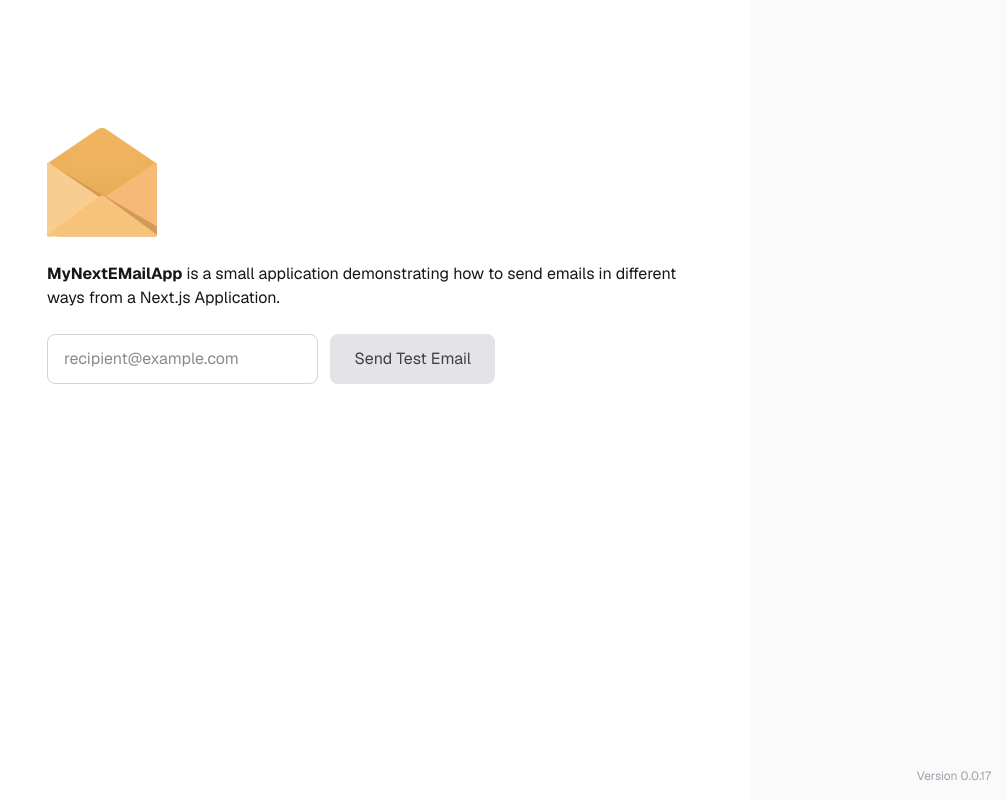
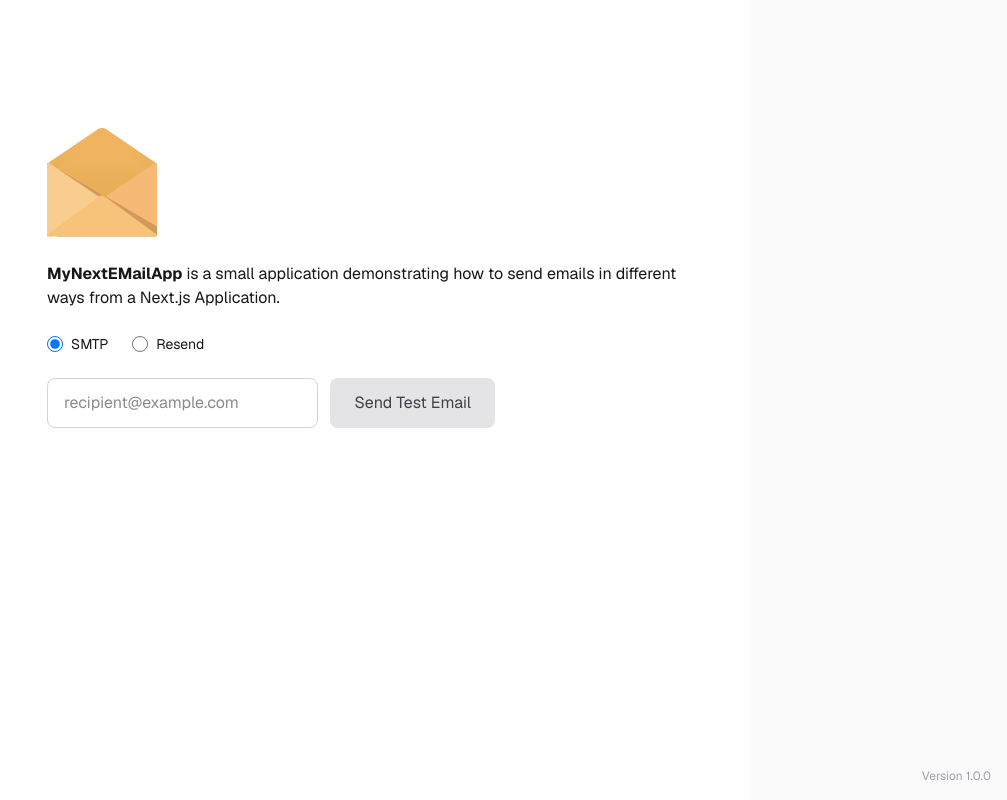
Before and after one commit to uhwgmxorg/MyNextEMailApp, a Next.js app: page / in a window 1280 px wide. Shown: the whole page, without its empty margins (273-1280 px from the left). Built offline with nearby package versions, Linux system fonts and the light colour scheme.

Commit message:
feat: implement email sending via Resend API and update SMTP functionality

```diff
--- a/app/api/send-email/route.ts
+++ b/app/api/send-email/route.ts
@@ -1,9 +1,9 @@
 import { NextRequest, NextResponse } from "next/server";
-import { sendEmailViaSMTP } from "@/lib/email-smtp";
+import { sendEmail, EmailProvider } from "@/lib/email-send";
 
 export async function POST(request: NextRequest) {
   try {
-    const { to, subject, text, html } = await request.json();
+    const { to, subject, text, html, provider } = await request.json();
 
     // Validate input
     if (!to || !subject) {
@@ -13,8 +13,17 @@ export async function POST(request: NextRequest) {
       );
     }
 
+    // Default to smtp if provider not specified
+    const emailProvider: EmailProvider = provider || "smtp";
+
     // Send email
-    const result = await sendEmailViaSMTP({ to, subject, text, html });
+    const result = await sendEmail({
+      to,
+      subject,
+      text,
+      html,
+      provider: emailProvider,
+    });
 
     if (result.success) {
       return NextResponse.json({
--- a/app/page.tsx
+++ b/app/page.tsx
@@ -9,6 +9,7 @@ export default function Home() {
   const [sending, setSending] = useState(false);
   const [message, setMessage] = useState("");
   const [recipientEmail, setRecipientEmail] = useState("");
+  const [provider, setProvider] = useState<"smtp" | "resend">("smtp");
 
   console.log("[DEBUG] Version:", APP_VERSION);
   console.log("[DEBUG] BasePath:", basePath);
@@ -34,6 +35,7 @@ export default function Home() {
           subject: "Test Email from MyNextEMailApp",
           text: "This is a test email sent via SMTP",
           html: "<h1>Test Email</h1><p>This is a test email sent via SMTP</p>",
+          provider: provider,
         }),
       });
 
@@ -67,6 +69,30 @@ export default function Home() {
           application demonstrating how to send emails in different ways from a
           Next.js Application.
         </h4>
+        <div className="flex gap-6 items-center">
+          <label className="flex items-center gap-2 cursor-pointer">
+            <input
+              type="radio"
+              value="smtp"
+              checked={provider === "smtp"}
+              onChange={(e) => setProvider(e.target.value as "smtp" | "resend")}
+              disabled={sending}
+              className="w-4 h-4 cursor-pointer"
+            />
+            <span className="text-sm">SMTP</span>
+          </label>
+          <label className="flex items-center gap-2 cursor-pointer">
+            <input
+              type="radio"
+              value="resend"
+              checked={provider === "resend"}
+              onChange={(e) => setProvider(e.target.value as "smtp" | "resend")}
+              disabled={sending}
+              className="w-4 h-4 cursor-pointer"
+            />
+            <span className="text-sm">Resend</span>
+          </label>
+        </div>
         <div className="flex gap-3 w-full max-w-md">
           <input
             type="email"
--- /dev/null
+++ b/lib/email-resend.ts
@@ -0,0 +1,51 @@
+import { Resend } from "resend";
+
+interface SendEmailOptions {
+  to: string;
+  subject: string;
+  text?: string;
+  html?: string;
+}
+
+/**
+ * Send email via Resend API using credentials from .env
+ */
+export async function sendEmailViaResend({
+  to,
+  subject,
+  text,
+  html,
+}: SendEmailOptions): Promise<{
+  success: boolean;
+  messageId?: string;
+  error?: string;
+}> {
+  try {
+    const resend = new Resend(process.env.RESEND_API_KEY);
+
+    console.log("[Resend] Sending email to:", to);
+    console.log("[Resend] From:", process.env.RESEND_FROM);
+
+    const { data, error } = await resend.emails.send({
+      from: process.env.RESEND_FROM || "onboarding@resend.dev",
+      to,
+      subject,
+      text,
+      html,
+    });
+
+    if (error) {
+      console.error("[Resend] Error:", error);
+      return { success: false, error: error.message };
+    }
+
+    console.log("[Resend] Email sent successfully:", data?.id);
+    return { success: true, messageId: data?.id };
+  } catch (error) {
+    console.error("[Resend] Error sending email:", error);
+    return {
+      success: false,
+      error: error instanceof Error ? error.message : "Unknown error",
+    };
+  }
+}
--- /dev/null
+++ b/lib/email-send.ts
@@ -0,0 +1,36 @@
+import { sendEmailViaSMTP } from "./email-smtp";
+import { sendEmailViaResend } from "./email-resend";
+
+export type EmailProvider = "smtp" | "resend";
+
+interface SendEmailOptions {
+  to: string;
+  subject: string;
+  text?: string;
+  html?: string;
+  provider: EmailProvider;
+}
+
+/**
+ * Send email using the specified provider (SMTP or Resend)
+ * This is a wrapper function that delegates to the appropriate implementation
+ */
+export async function sendEmail({
+  to,
+  subject,
+  text,
+  html,
+  provider,
+}: SendEmailOptions): Promise<{
+  success: boolean;
+  messageId?: string;
+  error?: string;
+}> {
+  console.log(`[Email] Using provider: ${provider}`);
+
+  if (provider === "resend") {
+    return sendEmailViaResend({ to, subject, text, html });
+  } else {
+    return sendEmailViaSMTP({ to, subject, text, html });
+  }
+}
--- a/lib/version.ts
+++ b/lib/version.ts
@@ -1 +1 @@
-export const APP_VERSION = "0.0.17";
+export const APP_VERSION = "1.0.0";
--- a/package.json
+++ b/package.json
@@ -12,7 +12,8 @@
     "next": "16.1.1",
     "nodemailer": "^7.0.12",
     "react": "19.2.3",
-    "react-dom": "19.2.3"
+    "react-dom": "19.2.3",
+    "resend": "^6.7.0"
   },
   "devDependencies": {
     "@tailwindcss/postcss": "^4",
```
Also changed, not shown: 2 other files (tests, documents, lock files or other folders).
